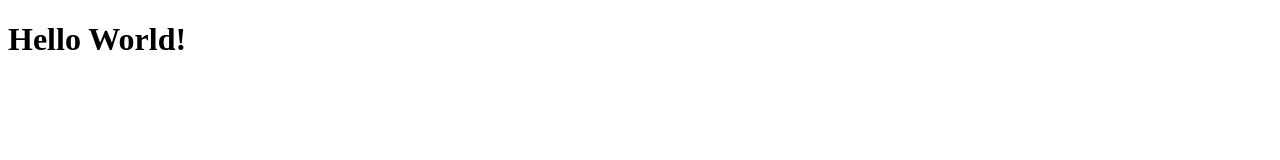
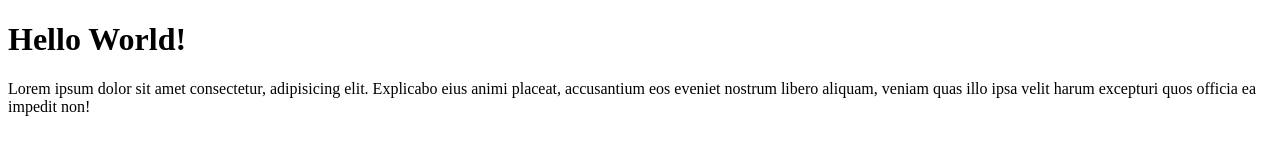
Before and after one commit to jonathan14052001/jns-git-test, a plain HTML site: page index.html in a window 1280 px wide. Drawn offline with Linux system fonts and the light colour scheme.

Commit message:
Menambahkan paragraf

```diff
--- a/index.html
+++ b/index.html
@@ -7,5 +7,6 @@
 </head>
 <body>
     <h1>Hello World!</h1>
+    <p>Lorem ipsum dolor sit amet consectetur, adipisicing elit. Explicabo eius animi placeat, accusantium eos eveniet nostrum libero aliquam, veniam quas illo ipsa velit harum excepturi quos officia ea impedit non!</p>
 </body>
 </html>
```
